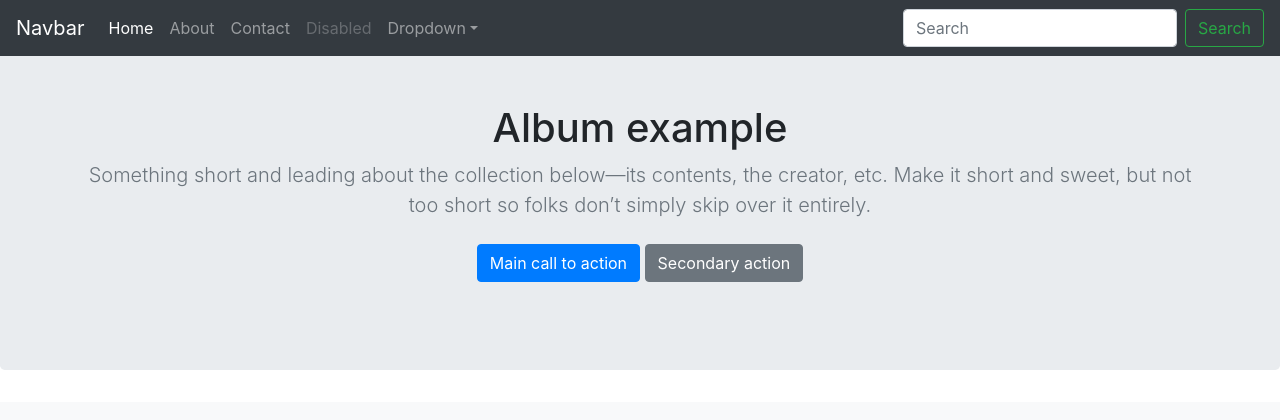
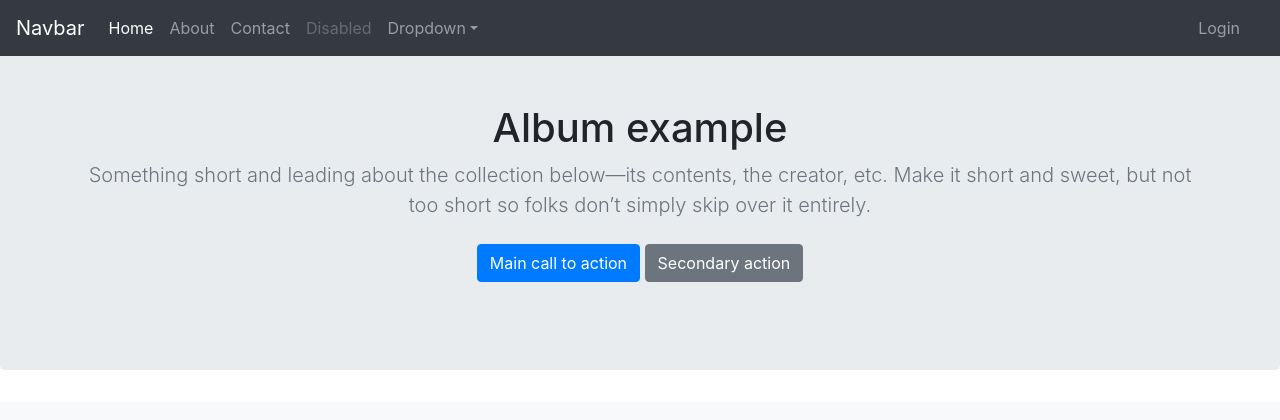
Before and after one commit to leihuagh/Django_Build_A_Site, a Django app: page /about/ in a window 1280 px wide. Shown: the top 420 px of the page. Run offline with Django 3.2, Linux system fonts and the light colour scheme; some libraries are stand-ins or nearby versions.

Commit message:
add login link to navbar

```diff
--- a/templates/base/navbar.html
+++ b/templates/base/navbar.html
@@ -27,9 +27,10 @@
                     </div>
                 </li>
             </ul>
-            <form class="form-inline my-2 my-lg-0">
-                <input class="form-control mr-sm-2" type="text" placeholder="Search" aria-label="Search">
-                <button class="btn btn-outline-success my-2 my-sm-0" type="submit">Search</button>
-            </form>
+            <ul class="navbar-nav my-2 my-md-0 mr-md-3">
+                <li class="nav-item">
+                    <a class="nav-link" href="{% url 'login'%}">Login</a>
+                </li>
+            </ul>
         </div>
     </nav>
```
